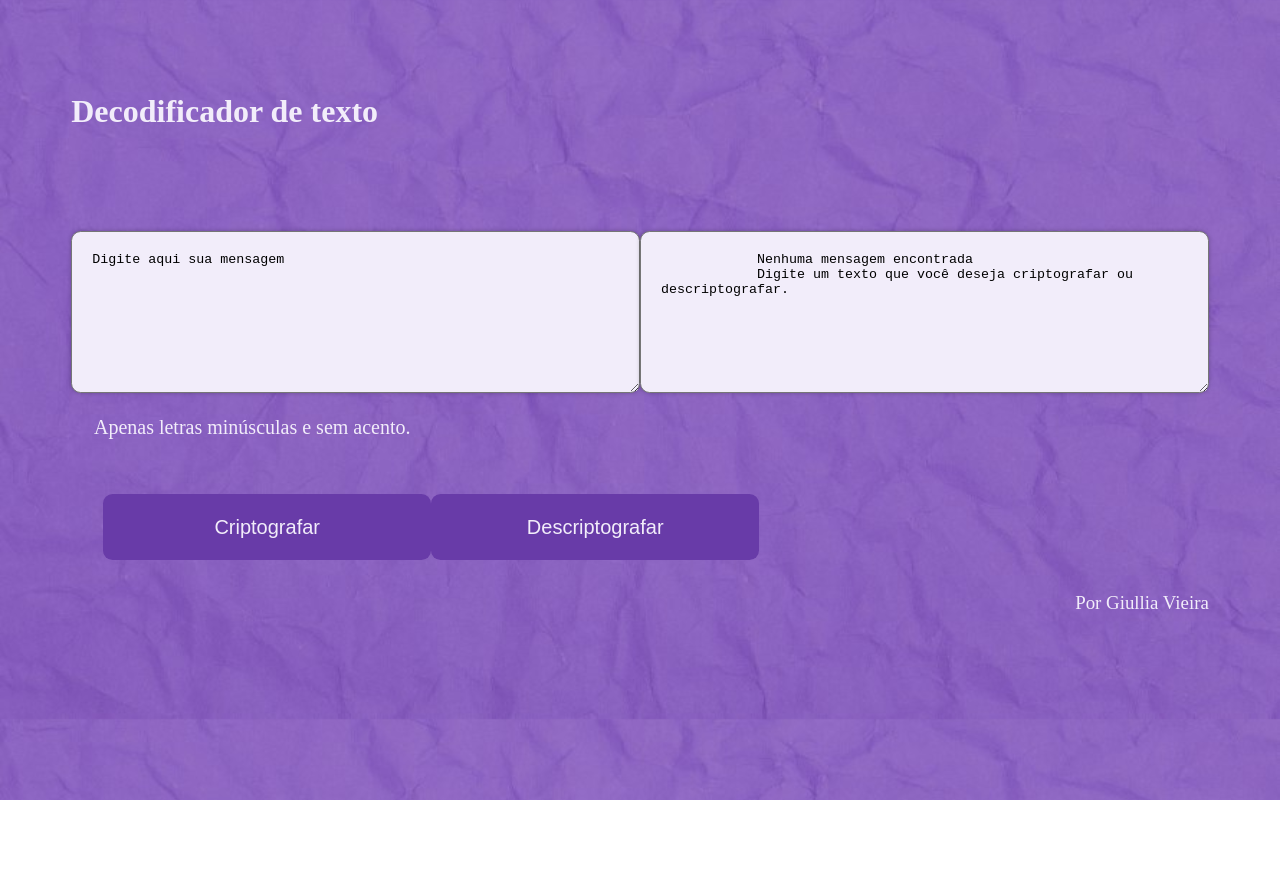
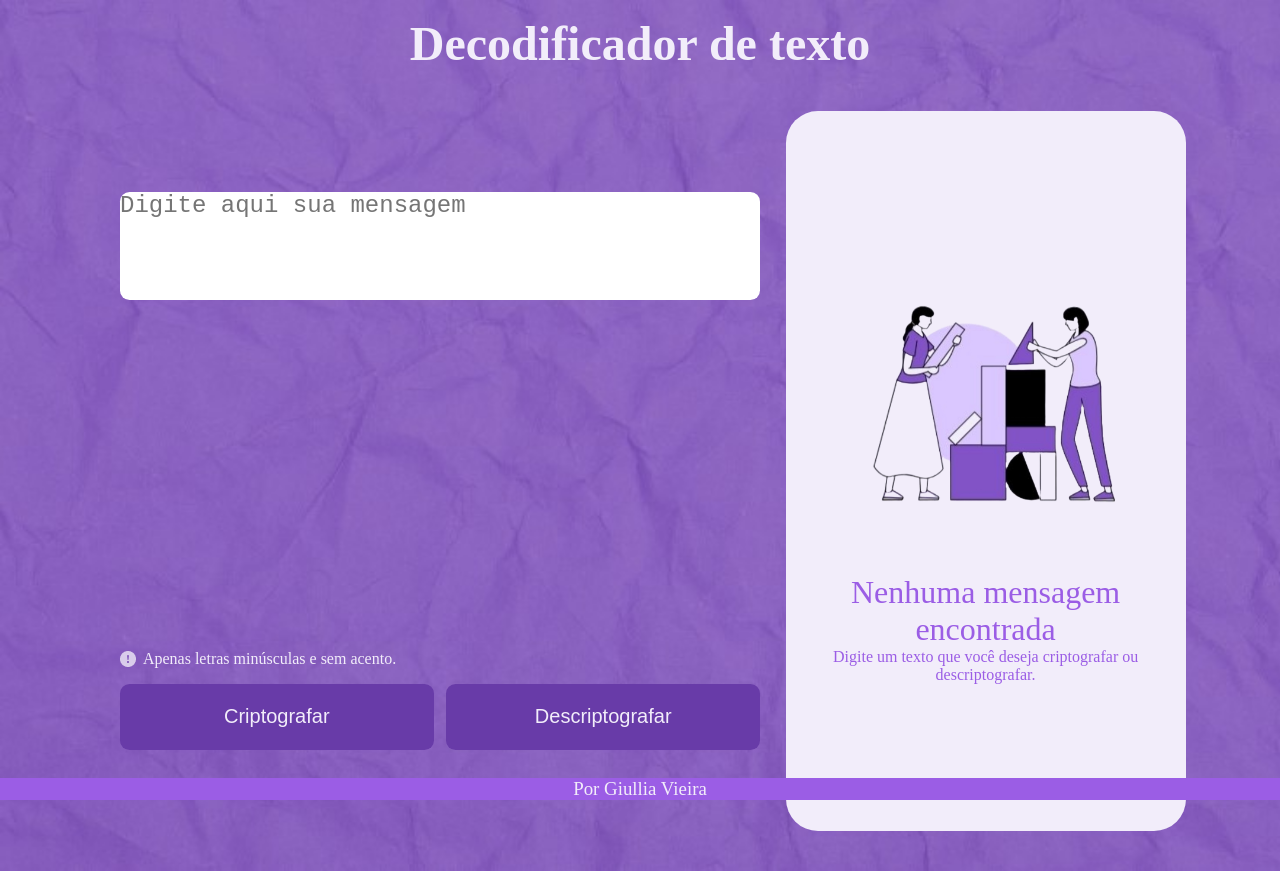
Before and after one commit to VieiraGiullia/decodificadorDeTexto, a plain HTML site: page index.html in a window 1280 px wide. Before the commit the page ends 800 px from the top, so only its background shows below. Drawn offline with Linux system fonts and the light colour scheme.

Commit message:
finalizado a primeira parte

```diff
--- a/index.html
+++ b/index.html
@@ -7,28 +7,38 @@
     <title>Decodificador</title>
 </head>
 <body>
+    <header>
+        <h1>Decodificador  de texto</h1>
+    </header>
     <main>
-        <h1>Decodificador  de texto</h1>
 
-        <form class="boxes">
-            <textarea class="BCriptografar">Digite aqui sua mensagem</textarea>
-            <textarea class="BDescriptografar">
-            Nenhuma mensagem encontrada
-            Digite um texto que você deseja criptografar ou descriptografar.
-            </textarea>
-        </form>
+        <section class="parteI">
+            <textarea class="mensagemInicial" cols="40" rows="4" placeholder="Digite aqui sua mensagem"></textarea>
 
-        <!-- <div class="semMensagem">
-                    <p>Nenhuma mensagem encontrada</p>
-                    <p>Digite um texto que você deseja criptografar ou descriptografar.</p>
-                </div> -->
+            <div class="alertaEText">
+                <div class="alerta">
+                    <img class="icon" src="img/alertaIcon.png" alt="Icone de alerta/atencao">
+                    <p>Apenas letras minúsculas e sem acento.</p>
+                </div>
 
-        <p class="alerta">Apenas letras minúsculas e sem acento.</p>
+                <div class="botoes">
+                <button class="botaoCriptografar">Criptografar</button>
+                <button class="botaoDescriptografar">Descriptografar</button>
+                </div>
+            </div>
+        </section>
 
-        <div class="boxBotoes">
-            <button class="botaoCriptografar">Criptografar</button>
-            <button class="botaoDescriptografar">Descriptografar</button>
-        </div>
+        <section class="parteII">
+            <div class="mensagem">
+                <img class="img_msgnaoidentificada" src="img/msgnaoidentificada.png" alt="iconeAviso">
+                <div class="msgnaoidentificada">
+                    <p class="textoPrincipal">Nenhuma mensagem encontrada</p>
+                    <p class="paragrafo">Digite um texto que você deseja criptografar ou descriptografar.</p>
+                </div>
+            </div>
+            <textarea class="mensagemFinal" cols="40" rows="10" ></textarea>
+            <button class="botaoCopiar">Copiar</button>
+        </section>
 
         <footer class="autora">Por Giullia Vieira</footer>
     </main>
--- a/style.css
+++ b/style.css
@@ -9,60 +9,76 @@
     --gray-dark: #343a40;
 }
 
+* {
+    margin: 0;
+    padding: 0;
+}
+
 body {
     background-image: url(/img/background.jpg);
     background-size: cover;
+    overflow: hidden;
 }
 
 header {
-    padding: 1% 0% 0% 2%;
-}
-
-h1 {
     color: var(--branco-roxo);
     font-weight: bold;
+    font-size: 1.5rem;
+    text-align: center;
+    margin-top: 1rem;
 }
 
 main {
     display: flex;
-    flex-direction: column;
-    padding: 5%;
+    justify-content: center;
+    gap: 2%;
+    height: 100vh;
 }
 
-.boxes {
+.parteI {
     display: flex;
-    justify-content: space-around;
-    margin-top: 5rem;
+    flex-direction: column;
+    align-self: center;
+    width: 50%;
+    margin-left: 2%;
+    gap: 21.87rem;
 }
 
-.BCriptografar {
-    width: 35.62rem;;
-    height: 7.5rem;
-    background-color: var(--branco-roxo);
+.mensagemInicial {
+    color: var(--purple-dark);
+    font-size: 1.5rem;
+    border: none;
     border-radius: 0.6rem;
-    padding: 1.25rem;
-    box-shadow: 0rem 0rem 0.25rem rgba(0, 0, 0, 0.25);
+    outline: 0;
+    resize: none;
 }
 
-.BDescriptografar {
-    width: 35.62rem;;
-    height: 7.5rem;
-    background-color: var(--branco-roxo);
-    border-radius: 0.6rem;
-    padding: 1.25rem;
-    box-shadow: 0rem 0rem 0.25rem rgba(0, 0, 0, 0.25);
+.alertaETexto {
+    display: flex;
+    flex-direction: column;
+    gap: 2%;
 }
 
 .alerta {
-    margin: 2%;
     color: var(--branco-roxo);
-    font-size: 1.25rem;
+    font-size: 1rem;
+    display: flex;
+    align-items: center;
+    vertical-align: middle;
+    gap: 0.12rem;
+    margin-bottom: 1rem;
 }
 
-.boxBotoes {
+.icon {
+    height: auto;
+    width: auto;
+    padding-right: 5px;
+}
+
+.botoes {
     display: flex;
-    margin: 2rem;
-    justify-content: flex-start;
+    /* justify-content: space-between; */
+    gap: 2%;
 }
 
 .botaoCriptografar {
@@ -87,8 +103,73 @@ main {
     cursor: pointer;
 }
 
-.autora {
+.parteII {
+    display: flex;
+    flex-direction: column;
+    justify-content: center;
+    align-items: center;
+    align-self: center;
+    border-radius: 2rem;
+    text-align: center;
+    height: 45rem;
+    width: 25rem;
+    /* margin-top: 2%; */
+    gap: 4%;
+    background-color: var(--branco-roxo);
+    color: var(--purple-dark);
+}
+
+.img_msgnaoidentificada {
+    width: 20rem;
+}
+
+.msgnaoidentificada{
+    font-size: 2rem;
+    margin-bottom: 0.5rem;
+}
+
+.paragrafo {
+    font-size: 1rem;
+    margin-bottom: 0.5rem;
+}
+
+.mensagemFinal {
+    display: none;
+    padding: 12.5rem 3.12rem;
+    color: var(--purple-dark);
+    font-size: 1.5rem;
+    border: none;
+    height: 12rem;
+    outline: 0;
+    resize: none;
+    list-style-type: none;
+}
+
+.botaoCopiar {
+    display: none;
+    width: 2.5rem;
+    height: 5rem;
+    background-color: var(--roxo);
+    color: var(--branco-roxo);
+    margin-bottom: auto;
+    border: none;
+    border-radius: 0.6rem;
+    cursor: pointer;
+}
+
+footer {
+    display: flex;
+    justify-content: center;
+    bottom: 0;
+    font-size: 1.18rem;
+    position: fixed;
+    width: 100%;
+    background-color: var(--purple-dark);
+    color: var(--branco-roxo);
+}
+
+/* .autora {
     text-align: end;
     font-size: 1.18rem;
     color: var(--branco-roxo);
-}
+} */
```
Also changed, not shown: img/alertaIcon.png (added).
